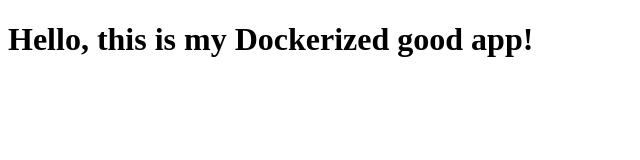
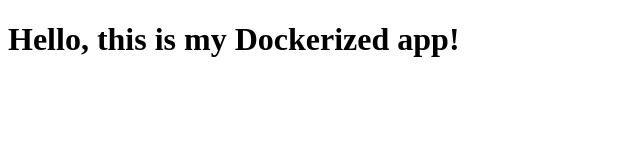
Before and after one commit to Jithin482/CA_net2, a plain HTML site: page index.html in a window 1280 px wide. Shown: the whole page, without its empty margins (0-640 px from the left). Drawn offline with Linux system fonts and the light colour scheme.

Commit message:
Update index.html

```diff
--- a/index.html
+++ b/index.html
@@ -6,6 +6,6 @@
     <title>Dockerized App</title>
 </head>
 <body>
-    <h1>Hello, this is my Dockerized good app!</h1>
+    <h1>Hello, this is my Dockerized  app!</h1>
 </body>
 </html>
```
